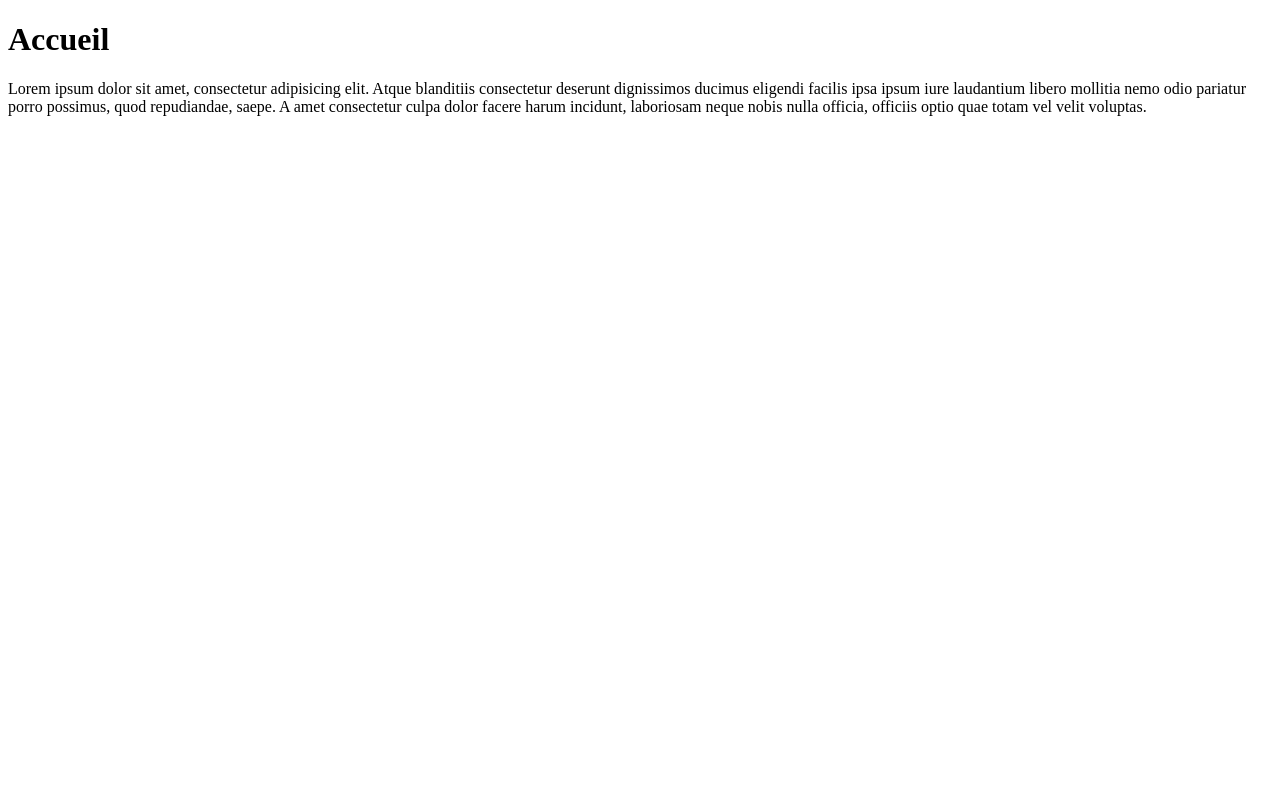
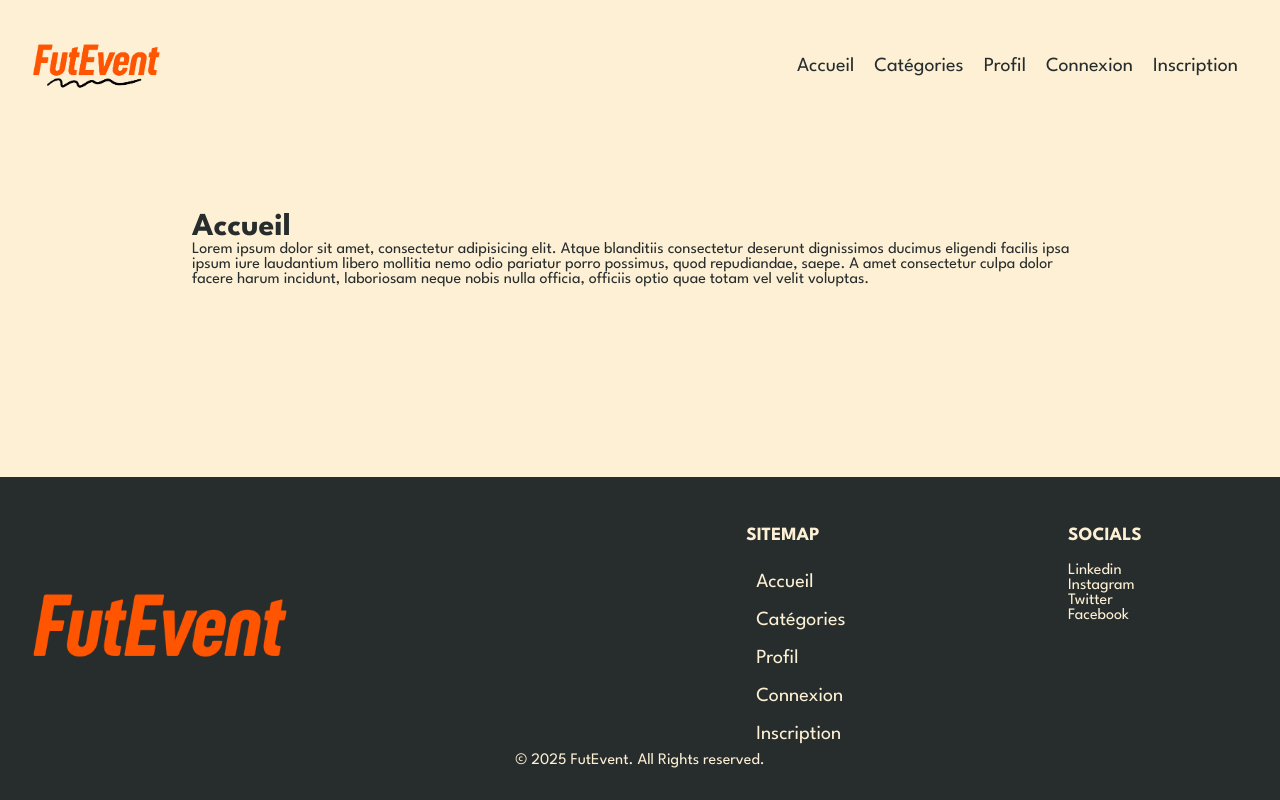
Before and after one commit to FutRR/FutEvent, a Symfony app: template templates/default/home.html.twig in a window 1280 px wide. Run offline with Twig, Linux system fonts and the light colour scheme; the template is opened without the code that fills it, so the values that code supplies are empty; some libraries are stand-ins or nearby versions.

Commit message:
added navbar + footer and started css file

```diff
--- /dev/null
+++ b/public/css/styles.css
@@ -0,0 +1,124 @@
+@import url('https://fonts.googleapis.com/css2?family=League+Spartan:wght@100..900&display=swap');
+
+:root{
+    --dark: #272D2D;
+    --light: #FDF0D5;
+    --primary: #FF5400
+}
+
+*{
+    font-family: "League Spartan", sans-serif;
+    margin: 0;
+}
+
+ul{
+    list-style-type: none;
+    padding: 0;
+}
+
+a, a:link, a:visited, a:hover, a:active, a:focus {
+    color: inherit;
+}
+
+li a{
+    font-size: 20px;
+}
+
+h3{
+    margin: 1em 0;
+}
+
+body{
+    display: flex;
+    flex-direction: column;
+    min-height: 100vh;
+    background-color: var(--light);
+    color: var(--dark);
+}
+
+main{
+    flex: 1;
+    padding: 10vh 15vw;
+}
+
+
+/* NAVIGATION BAR */
+
+nav{
+    display: flex;
+    justify-content: space-between;
+    align-items: center;
+    padding: 0 2.5%;
+}
+
+#logo{
+    width: 10vw;
+}
+
+.nav-links{
+    display: flex;
+}
+
+.nav-link{
+    position: relative;
+    display: inline-block;
+    text-decoration: none;
+    margin: 0.5em;
+}
+
+.nav-link::after{
+    content: '';
+    position: absolute;
+    width: 100%;
+    transform: scaleX(0);
+    height: 1px;
+    bottom: 0;
+    left: 0;
+    background-color: var(--dark);
+    transform-origin: bottom right;
+    transition: transform 250ms ease-out;
+}
+
+.nav-link:hover::after{
+    transform: scaleX(1);
+    transform-origin: bottom left;
+}
+
+/* FOOTER */
+
+footer{
+    display: flex;
+    flex-direction: column;
+    justify-content: space-between;
+    align-items: center;
+    background-color: var(--dark);
+    color: var(--light);
+    padding: 2.5%;
+}
+
+#footer-main{
+    display: flex;
+    justify-content: space-between;
+    align-items: center;
+    width: 100%;
+}
+
+#footer-lists{
+    display: flex;
+    justify-content: space-around;
+    width: 50%;
+}
+
+#footer-logo{
+    width: 20vw;
+}
+
+.footer-list{
+    display: flex;
+    flex-direction: column;
+    align-items: flex-start;
+}
+
+.footer-list ul li{
+    gap: 5em;
+}
--- a/templates/base.html.twig
+++ b/templates/base.html.twig
@@ -1,16 +1,25 @@
 <!DOCTYPE html>
-<html>
+<html lang="fr">
     <head>
         <meta charset="UTF-8">
-        <title>{% block title %}FutEvent!{% endblock %}</title>
+        <title>{% block title %}FutEvent{% endblock %}</title>
         {% block stylesheets %}
             {# -- ICI REPOSE MON CODE CSS #}
             {# -- EX : BOOTSRAP CSS,... #}
+            <link rel="stylesheet" href="{{ asset('css/styles.css') }}">
         {% endblock %}
 
     </head>
     <body>
-        {% block body %}{% endblock %}
+
+        {# Chargement de mon header #}
+        {% include 'partials/_header.html.twig' %}
+
+        <main>
+            {% block body %}{% endblock %}
+        </main>
+        {# Chargement de mon footer #}
+        {% include 'partials/_footer.html.twig' %}
     </body>
 
     {% block javascripts %}
--- /dev/null
+++ b/templates/partials/_footer.html.twig
@@ -0,0 +1,32 @@
+<footer>
+
+    <div id="footer-main">
+        <img id="footer-logo" src="{{ asset('img/logo-futevent.png') }}" alt="Logo FutEvent">
+
+        <div id="footer-lists">
+            <div class="footer-list">
+                <h3>SITEMAP</h3>
+                <ul>
+                    <li><a class="nav-link" href="">Accueil</a></li>
+                    <li><a class="nav-link" href="">Catégories</a></li>
+                    <li><a class="nav-link" href="">Profil</a></li>
+                    <li><a class="nav-link" href="">Connexion</a></li>
+                    <li><a class="nav-link" href="">Inscription</a></li>
+                </ul>
+            </div>
+
+            <div class="footer-list">
+                <h3>SOCIALS</h3>
+                <ul>
+                    <li>Linkedin</li>
+                    <li>Instagram</li>
+                    <li>Twitter</li>
+                    <li>Facebook</li>
+                </ul>
+            </div>
+        </div>
+    </div>
+
+    <p>© 2025 FutEvent. All Rights reserved.</p>
+
+</footer>
--- /dev/null
+++ b/templates/partials/_header.html.twig
@@ -0,0 +1,12 @@
+<header>
+    <nav>
+        <img src="{{ asset('img/logo-futevent-line.png') }}" alt="Logo FutEvent" id="logo">
+        <ul class="nav-links">
+            <li><a class="nav-link" href="">Accueil</a></li>
+            <li><a class="nav-link" href="">Catégories</a></li>
+            <li><a class="nav-link" href="">Profil</a></li>
+            <li><a class="nav-link" href="">Connexion</a></li>
+            <li><a class="nav-link" href="">Inscription</a></li>
+        </ul>
+    </nav>
+</header>
```
Also changed, not shown: src/Controller/DefaultController.php (+8 -9 lines), templates/default/event.html.twig (added, +14 -0 lines), public/img/logo-futevent-line.png (added), public/img/logo-futevent.png (added).
